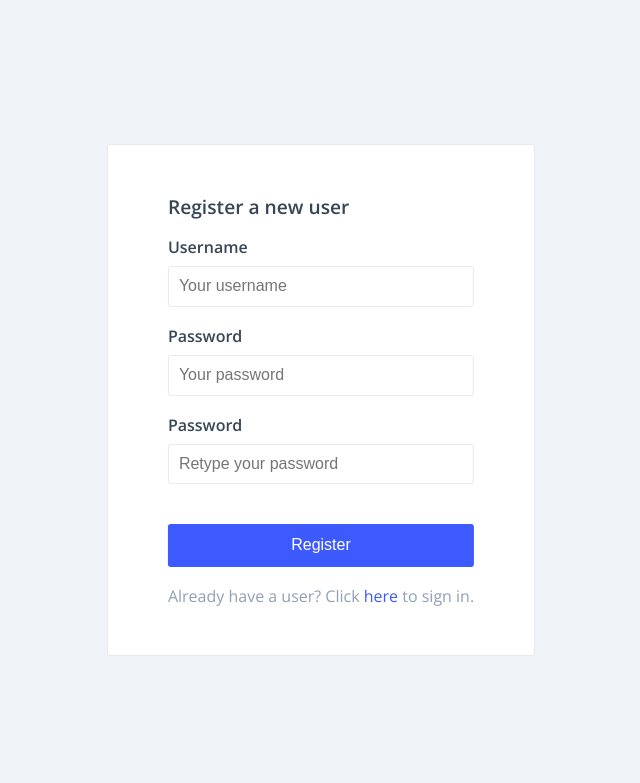
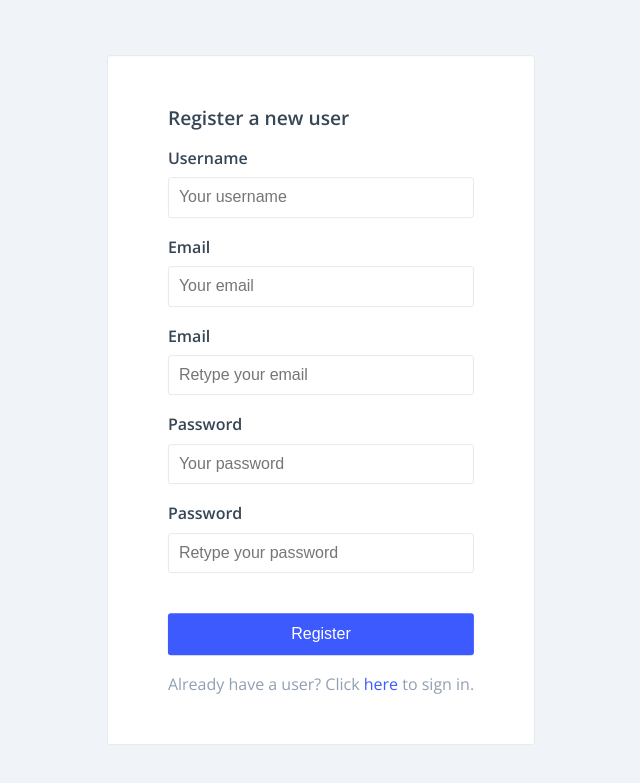
Before and after one commit to ulrikah/pokedex, a PHP site: page /registration in a window 1280 px wide. Shown: the top 783 px of the page, without its empty margins (319-959 px from the left). Run offline with PHP 8.4, Linux system fonts and the light colour scheme; some libraries are stand-ins or nearby versions.

Commit message:
Email front-end

```diff
--- a/App/Views/pages/registration.twig
+++ b/App/Views/pages/registration.twig
@@ -20,6 +20,16 @@
         <div class="form-control">
             <label for="username">Username</label>
             <input type="text" name="username" id="username" placeholder="Your username">
+        </div>
+
+        <div class="form-control">
+            <label for="email">Email</label>
+            <input type="text" name="email" id="email" placeholder="Your email">
+        </div>
+
+         <div class="form-control">
+            <label for="email">Email</label>
+            <input type="text" name="email" id="email" placeholder="Retype your email">
         </div>
 
         <div class="form-control">
```
